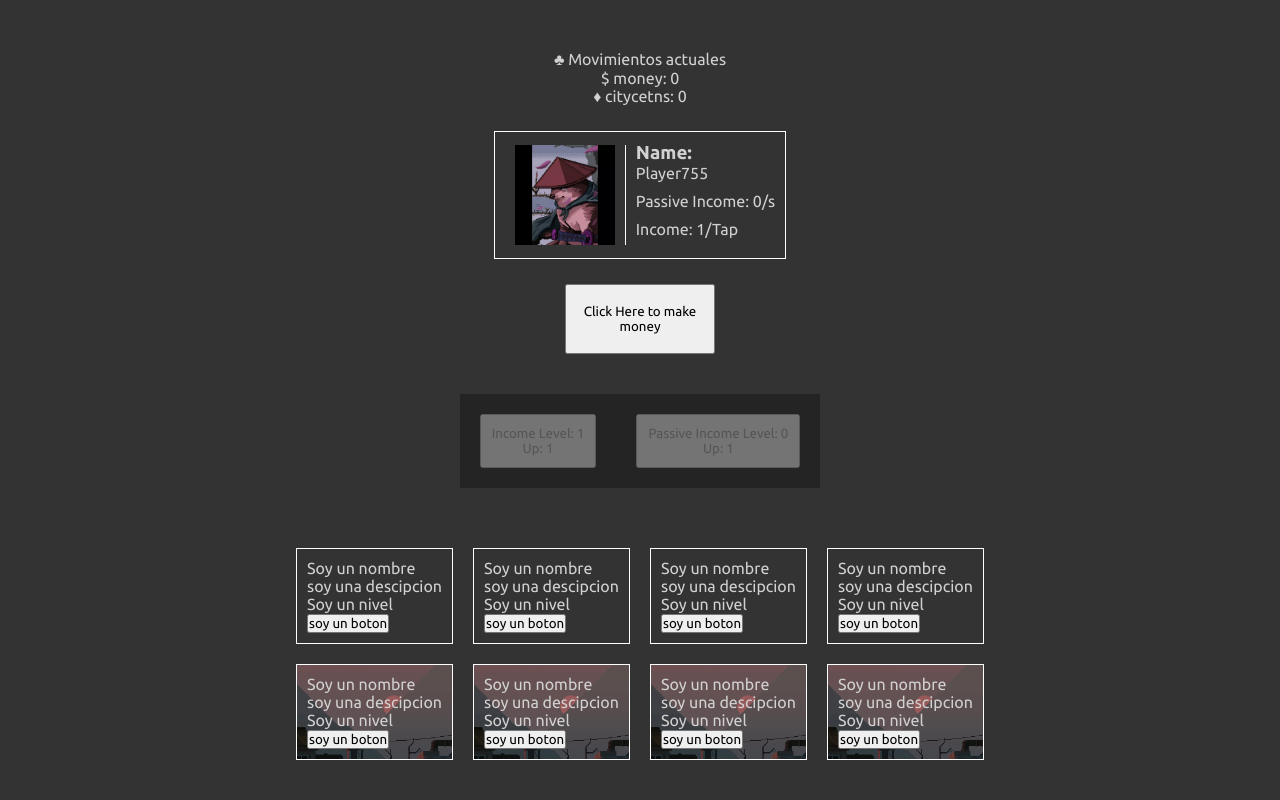
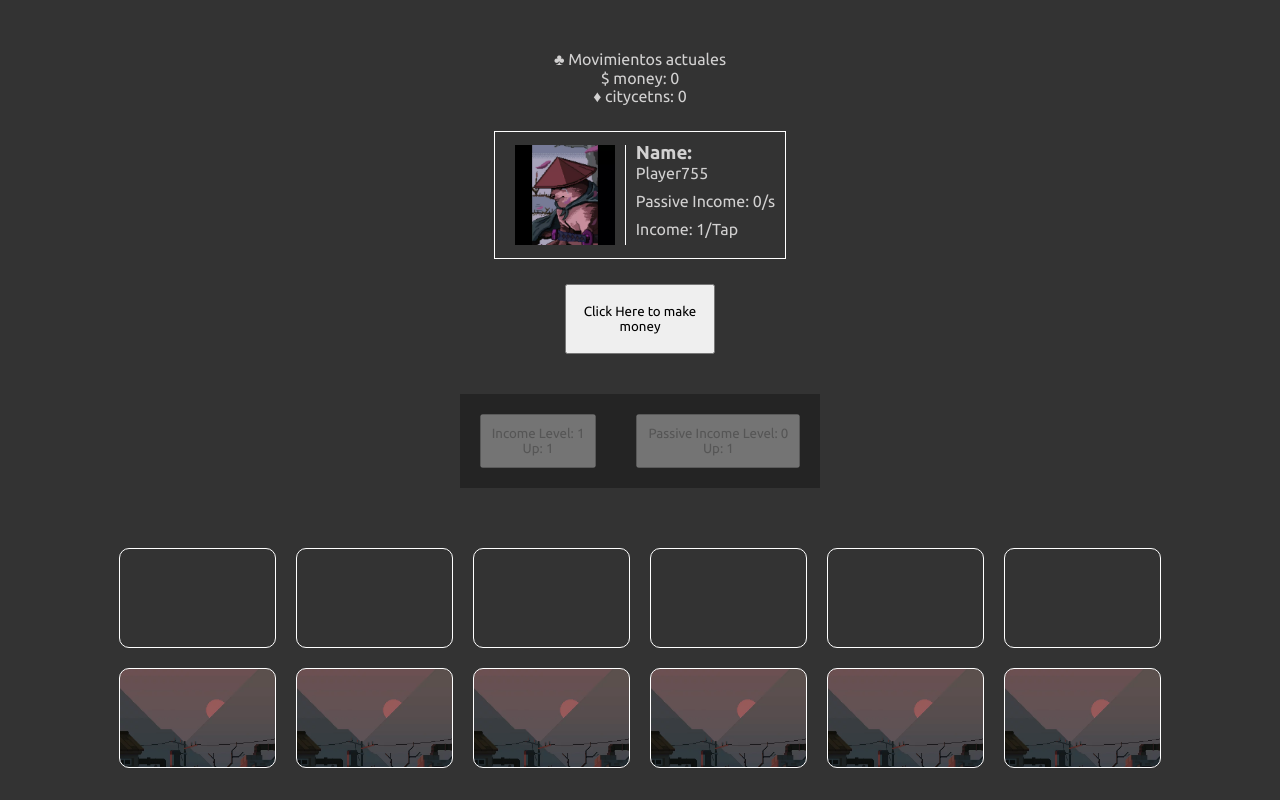
Before and after one commit to Ramh28/A-game, a plain HTML site: page index.html in a window 1280 px wide. Drawn offline with nearby package versions, Linux system fonts and the light colour scheme.

Commit message:
Correccion en main.scss y añadido esconder y mostrar detalles de carta

```diff
--- a/index.html
+++ b/index.html
@@ -48,39 +48,52 @@
 
   <section class="updates">
 
-    <div class="updates__card">
-      <div class="updates__card__details">
-        <p class="updates__card__details--name">Soy un nombre</p>
-        <p class="updates__card__details--description">soy una descipcion</p>
-        <p class="updates__card__details--level">Soy un nivel</p>
-        <button class="updates__card__details--button" >soy un boton</button>
+    <div class="card">
+      <div class="card__details">
+        <p class="card__details--name">Soy un nombre</p>
+        <p class="card__details--description">soy una descipcion</p>
+        <p class="card__details--level">Soy un nivel</p>
+        <button class="card__details--button" >soy un boton</button>
       </div>
     </div>
-
-    <div class="updates__card">
-      <div class="updates__card__details">
-        <p class="updates__card__details--name">Soy un nombre</p>
-        <p class="updates__card__details--description">soy una descipcion</p>
-        <p class="updates__card__details--level">Soy un nivel</p>
-        <button class="updates__card__details--button" >soy un boton</button>
+    <div class="card">
+      <div class="card__details">
+        <p class="card__details--name">Soy un nombre</p>
+        <p class="card__details--description">soy una descipcion</p>
+        <p class="card__details--level">Soy un nivel</p>
+        <button class="card__details--button" >soy un boton</button>
       </div>
     </div>
-
-    <div class="updates__card">
-      <div class="updates__card__details">
-        <p class="updates__card__details--name">Soy un nombre</p>
-        <p class="updates__card__details--description">soy una descipcion</p>
-        <p class="updates__card__details--level">Soy un nivel</p>
-        <button class="updates__card__details--button" >soy un boton</button>
+    <div class="card">
+      <div class="card__details">
+        <p class="card__details--name">Soy un nombre</p>
+        <p class="card__details--description">soy una descipcion</p>
+        <p class="card__details--level">Soy un nivel</p>
+        <button class="card__details--button" >soy un boton</button>
       </div>
     </div>
-
-    <div class="updates__card">
-      <div class="updates__card__details">
-        <p class="updates__card__details--name">Soy un nombre</p>
-        <p class="updates__card__details--description">soy una descipcion</p>
-        <p class="updates__card__details--level">Soy un nivel</p>
-        <button class="updates__card__details--button" >soy un boton</button>
+    <div class="card">
+      <div class="card__details">
+        <p class="card__details--name">Soy un nombre</p>
+        <p class="card__details--description">soy una descipcion</p>
+        <p class="card__details--level">Soy un nivel</p>
+        <button class="card__details--button" >soy un boton</button>
+      </div>
+    </div>
+    <div class="card">
+      <div class="card__details">
+        <p class="card__details--name">Soy un nombre</p>
+        <p class="card__details--description">soy una descipcion</p>
+        <p class="card__details--level">Soy un nivel</p>
+        <button class="card__details--button" >soy un boton</button>
+      </div>
+    </div>
+    <div class="card">
+      <div class="card__details">
+        <p class="card__details--name">Soy un nombre</p>
+        <p class="card__details--description">soy una descipcion</p>
+        <p class="card__details--level">Soy un nivel</p>
+        <button class="card__details--button" >soy un boton</button>
       </div>
     </div>
   </section>
@@ -88,36 +101,52 @@
 
 
   <section class="city">
-    <div class="city__card">
-      <div class="city__card__details">
-        <p class="city__card__details--name">Soy un nombre</p>
-        <p class="city__card__details--description">soy una descipcion</p>
-        <p class="city__card__details--level">Soy un nivel</p>
-        <button class="city__card__details--button" >soy un boton</button>
+    <div class="card">
+      <div class="card__details">
+        <p class="card__details--name">Soy un nombre</p>
+        <p class="card__details--description">soy una descipcion</p>
+        <p class="card__details--level">Soy un nivel</p>
+        <button class="card__details--button" >soy un boton</button>
       </div>
     </div>
-    <div class="city__card">
-      <div class="city__card__details">
-        <p class="city__card__details--name">Soy un nombre</p>
-        <p class="city__card__details--description">soy una descipcion</p>
-        <p class="city__card__details--level">Soy un nivel</p>
-        <button class="city__card__details--button" >soy un boton</button>
+    <div class="card">
+      <div class="card__details">
+        <p class="card__details--name">Soy un nombre</p>
+        <p class="card__details--description">soy una descipcion</p>
+        <p class="card__details--level">Soy un nivel</p>
+        <button class="card__details--button" >soy un boton</button>
       </div>
     </div>
-    <div class="city__card">
-      <div class="city__card__details">
-        <p class="city__card__details--name">Soy un nombre</p>
-        <p class="city__card__details--description">soy una descipcion</p>
-        <p class="city__card__details--level">Soy un nivel</p>
-        <button class="city__card__details--button" >soy un boton</button>
+    <div class="card">
+      <div class="card__details">
+        <p class="card__details--name">Soy un nombre</p>
+        <p class="card__details--description">soy una descipcion</p>
+        <p class="card__details--level">Soy un nivel</p>
+        <button class="card__details--button" >soy un boton</button>
       </div>
     </div>
-    <div class="city__card">
-      <div class="city__card__details">
-        <p class="city__card__details--name">Soy un nombre</p>
-        <p class="city__card__details--description">soy una descipcion</p>
-        <p class="city__card__details--level">Soy un nivel</p>
-        <button class="city__card__details--button" >soy un boton</button>
+    <div class="card">
+      <div class="card__details">
+        <p class="card__details--name">Soy un nombre</p>
+        <p class="card__details--description">soy una descipcion</p>
+        <p class="card__details--level">Soy un nivel</p>
+        <button class="card__details--button" >soy un boton</button>
+      </div>
+    </div>
+    <div class="card">
+      <div class="card__details">
+        <p class="card__details--name">Soy un nombre</p>
+        <p class="card__details--description">soy una descipcion</p>
+        <p class="card__details--level">Soy un nivel</p>
+        <button class="card__details--button" >soy un boton</button>
+      </div>
+    </div>
+    <div class="card">
+      <div class="card__details">
+        <p class="card__details--name">Soy un nombre</p>
+        <p class="card__details--description">soy una descipcion</p>
+        <p class="card__details--level">Soy un nivel</p>
+        <button class="card__details--button" >soy un boton</button>
       </div>
     </div>
   </section>
--- a/sass/main.scss
+++ b/sass/main.scss
@@ -26,8 +26,8 @@ body{
   align-items: center;
   flex-direction: column;
   margin: 50px 0;
-}
-.main__movements{
+
+  &__movements{
     display: flex;
     justify-content: center;
     align-items: center;
@@ -35,7 +35,8 @@ body{
 
     margin: 0 0 25px 0;
   }
-.main__player{
+
+  &__player{
     display: flex;
     justify-content: center;
     align-items: center;
@@ -44,62 +45,111 @@ body{
 
     padding: 10px;
     border: solid #FFF 1px;
-}
-.main__player img{
+
+    & img{
       height: 100px;
       padding: 0 10px;
 
       border-right: solid #FFF 1px;
     }
-.main__player__details{
+
+    &__details{
 
       height: 100%;
       width: 100%;
 
       margin-left: 10px;
-}
-.main__player__details p{
+
+      & p{
         margin-bottom: 10px;
       }
-.main__tap{
+    }
+  }
+
+  &__tap{
     height: 70px;
     width: 150px;
 
     margin-bottom: 40px;
   }
-.main__carrousel{
+
+  &__carrousel{
     display: flex;
     align-items: center;
     justify-content: center;
 
     background-color: #242424;
-}
-.main__carrousel--button{
+
+    &--button{
       padding: 10px;
       margin: 20px 20px;
     }
+  }
+}
+
 .updates,
 .city{
   display: flex;
   align-items: center;
   justify-content: center;
   flex-wrap: wrap;
-}
-.updates__card,
-.city__card{
+
+  & .card{
     margin: 10px;
     padding: 10px;
 
+    height: 100px;
+    width: 157px;
     border: solid #fff 1px;
-}
-.updates__card,
-.city__card{
+    border-radius: 10px;
+
+    color: #fff;
+
     background-attachment: local;
     background-size: cover;
+
+    &__details{
+      display: none;
+      transition: 0.2s;
+
+      p{
+        font-size: 60%;
+        width: 80%;
       }
-.updates__card{
+
+      &--button{
+        padding: 5px 5px;
+        border-radius: 10px;
+        border: white 2px solid;
+        background: transparent;
+
+        color: #ffffff;
+        font-size: 65%;
+
+        cursor: pointer;
+      }
+
+      &--button:hover{
+        margin-bottom: 15px;
+
+        background: #ffffff;
+        color: black;
+      }
+    }
+  }
+
+}
+.active .card__details{
+  display:flex;
+  align-items: center;
+  flex-direction: column;
+  justify-content: center;
+}
+.updates .card{
   background-image: url(../src/imgs/01-Reuniones_nocturnas.gif);
+  transition: 0.2s;
 }
-.city__card{
+.city .card{
   background-image: url(../src/imgs/02-Cafe_del_pueblo.gif);
+  transition: 0.2s;
 }
--- a/src/vuejs/main.js
+++ b/src/vuejs/main.js
@@ -40,6 +40,13 @@ const app = Vue.createApp({
     this.interval = setInterval(() => {
       this.money += this.profitMultiplier * this.passiveIncome;
     }, 1000);
+
+    const list = document.querySelectorAll('.card');
+    function activateLink(){
+      this.classList.toggle('active');
+    }
+    list.forEach((item) =>
+      item.addEventListener('click', activateLink));
   }
 })
 app.mount("#app")
```
Also changed, not shown: styles/main.css, 1 other file. Lines whose indentation alone changed are shown as unchanged.
